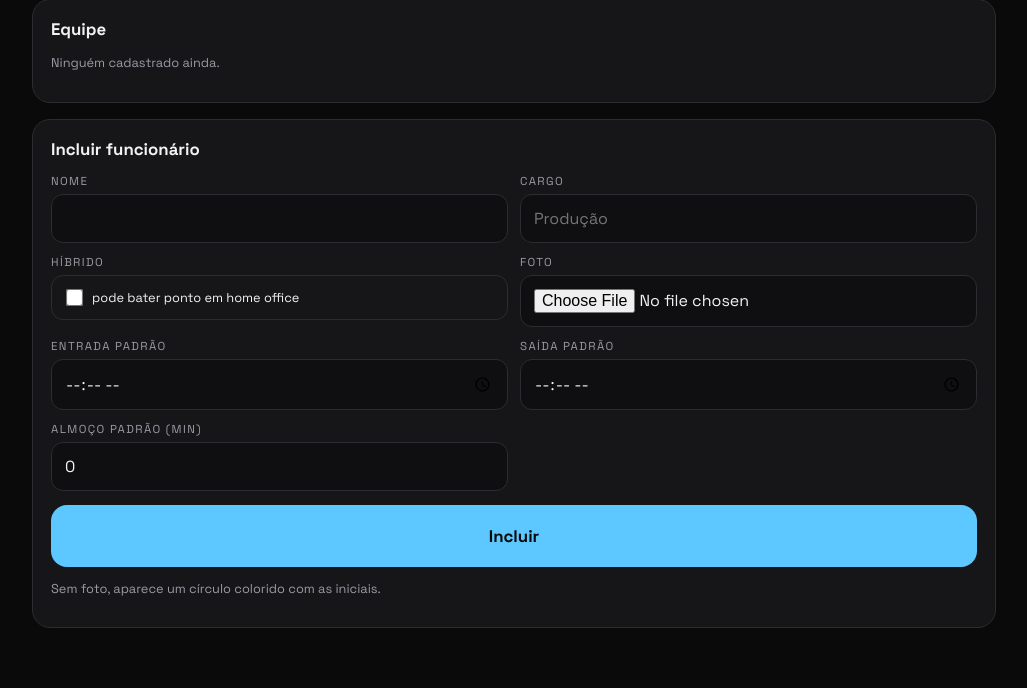
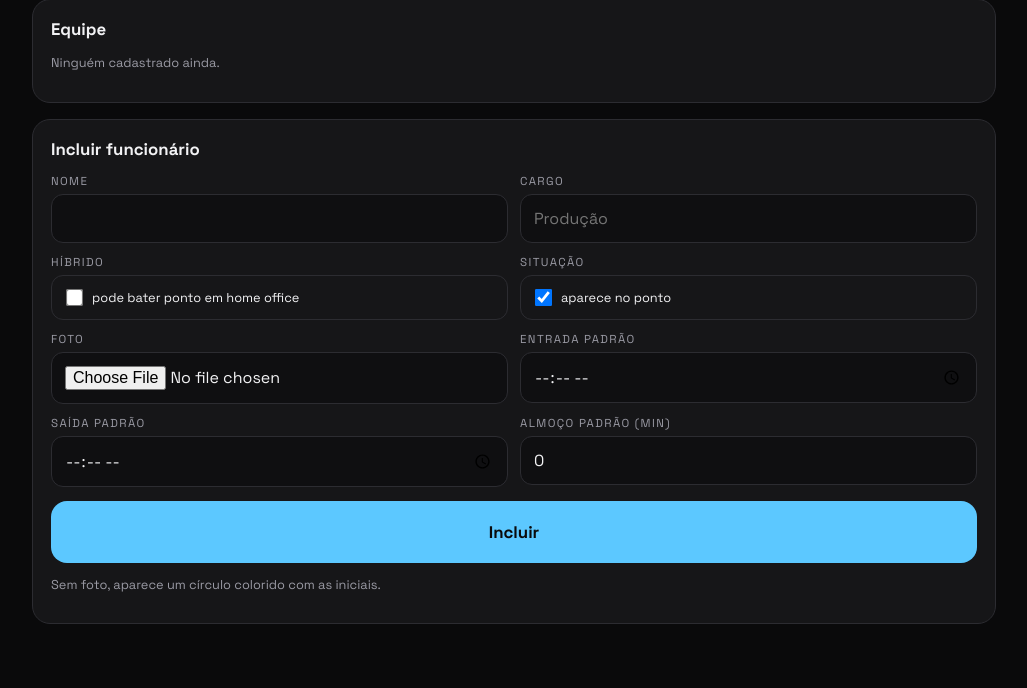
Before and after one commit to inksugar/ponto2-inksugar, a Flask app: page /ponto2/admin in a window 1280 px wide. Shown: the part 303-991 px from the top of the page, without its empty margins (126-1153 px from the left). After the commit the page ends 927 px from the top, so only its background shows below. Run offline with Flask 3, Linux system fonts and the light colour scheme; the visitor is signed in with stand-in values (Sample User, id 1); data that the repository does not hold is empty; some libraries are stand-ins or nearby versions.

Commit message:
Corrige: criar funcionario ignorava aparece_no_ponto/arquivado
O INSERT de funcionario novo nunca incluia essas duas colunas, contava so
com o DEFAULT do banco (aparece_no_ponto=true, arquivado=false) -- entao
nao tinha como criar alguem ja arquivada, por exemplo. So nao dava pra
perceber pela UI porque o formulario 'Incluir funcionario' nunca teve o
checkbox de aparece_no_ponto (so o de editar tinha). Adicionado o checkbox
(marcado por padrao) e o INSERT agora usa os valores reais do form.

Co-Authored-By: Claude Sonnet 5 <noreply@anthropic.com>

```diff
--- a/app.py
+++ b/app.py
@@ -529,9 +529,10 @@ def salvar_funcionario():
                              entrada_padrao, saida_padrao, almoco_padrao_min, fid))
         else:
             cur.execute("""INSERT INTO funcionarios (nome,cargo,hibrido,foto,
-                           entrada_padrao,saida_padrao,almoco_padrao_min)
-                           VALUES (%s,%s,%s,%s,%s,%s,%s) RETURNING id""",
-                        (nome, cargo, hibrido, foto, entrada_padrao, saida_padrao, almoco_padrao_min))
+                           aparece_no_ponto,arquivado,entrada_padrao,saida_padrao,almoco_padrao_min)
+                           VALUES (%s,%s,%s,%s,%s,%s,%s,%s,%s) RETURNING id""",
+                        (nome, cargo, hibrido, foto, aparece_no_ponto, arquivado,
+                         entrada_padrao, saida_padrao, almoco_padrao_min))
             fid = cur.fetchone()[0]
     return redirect(url_for("admin") + f"#f{fid}")
 
--- a/templates/admin.html
+++ b/templates/admin.html
@@ -158,6 +158,10 @@
         <label>Híbrido</label>
         <label class="mini quadro"><input type="checkbox" name="hibrido" id="hib"> pode bater ponto em home office</label>
       </div>
+      <div>
+        <label>Situação</label>
+        <label class="mini quadro"><input type="checkbox" name="aparece_no_ponto" checked> aparece no ponto</label>
+      </div>
       <div><label for="p">Foto</label><input id="p" type="file" accept="image/*" onchange="encolhe(this,'fotoNova')"></div>
       <div><label>Entrada padrão</label><input name="entrada_padrao" type="time"></div>
       <div><label>Saída padrão</label><input name="saida_padrao" type="time"></div>
```
